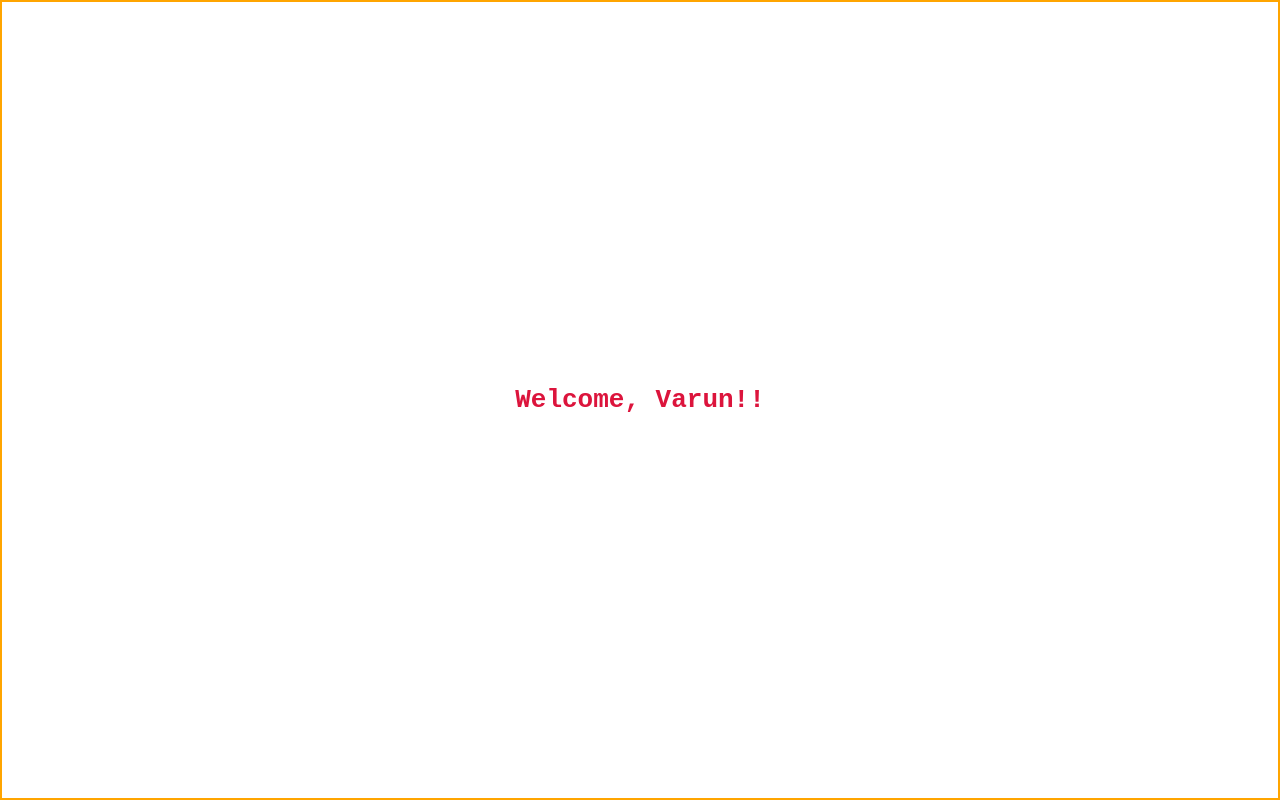
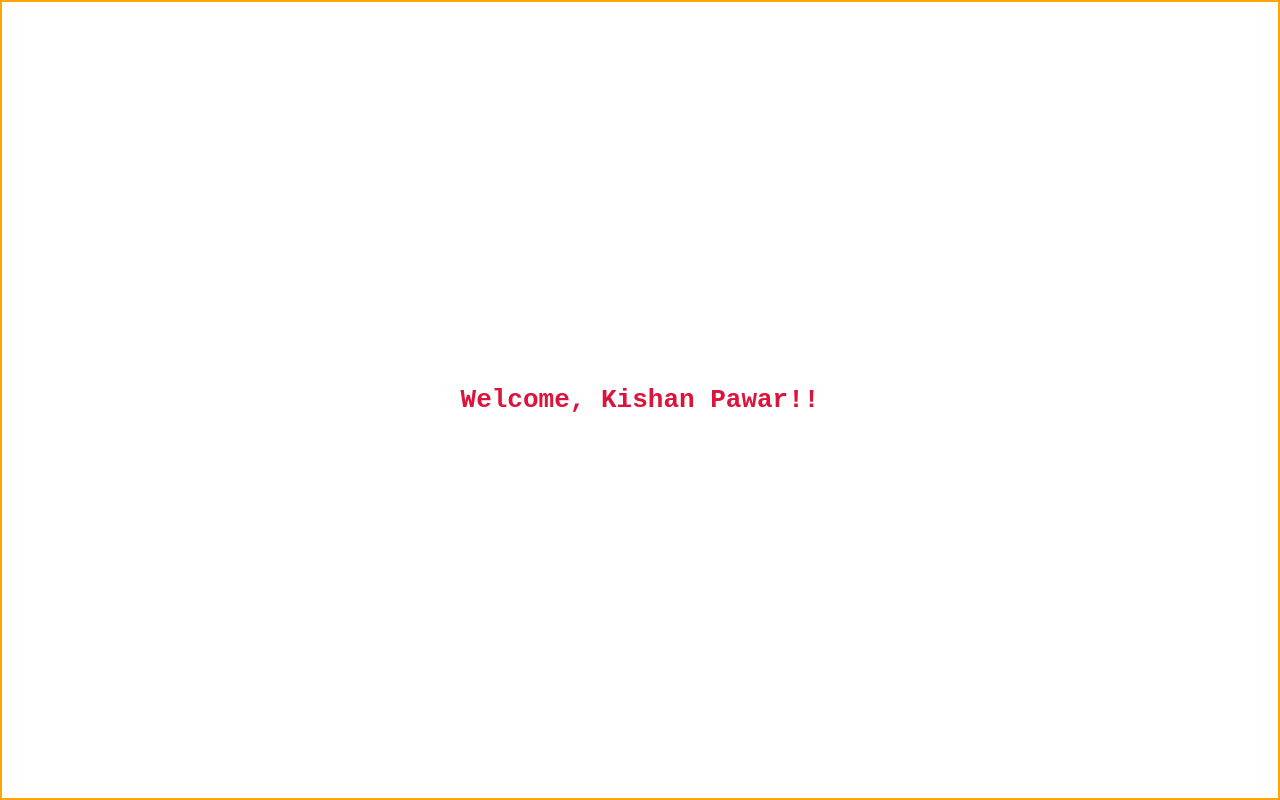
Before and after one commit to kishanpawarj/kishanpawarj.github.io, a plain HTML site: page index.html in a window 1280 px wide. Drawn offline with Linux system fonts and the light colour scheme.

Commit message:
Testing r1

```diff
--- a/index.html
+++ b/index.html
@@ -2,12 +2,12 @@
 <html lang="en" dir="ltr">
   <head>
     <meta charset="utf-8">
-    <title>Varun</title>
+    <title>Kishan Pawar</title>
     <link rel="stylesheet" href="styles.css">
   </head>
   <body>
     <header>
-      <h1>Welcome, Varun!!</h1>
+      <h1>Welcome, Kishan Pawar!!</h1>
     </header>
   </body>
 </html>
```
